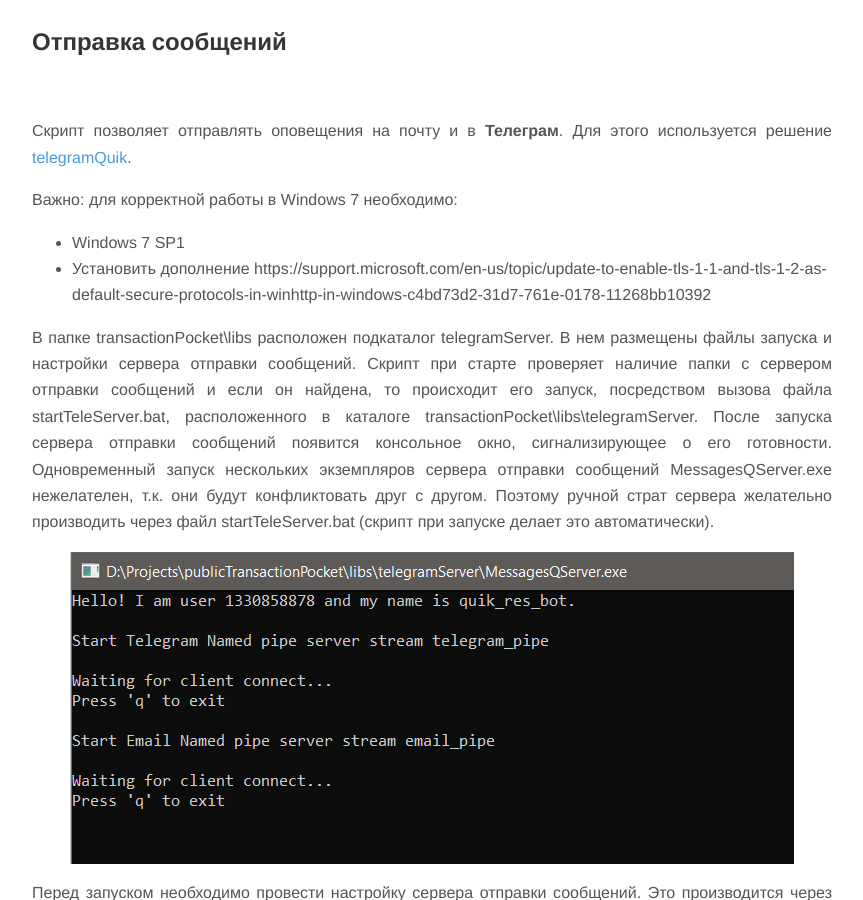
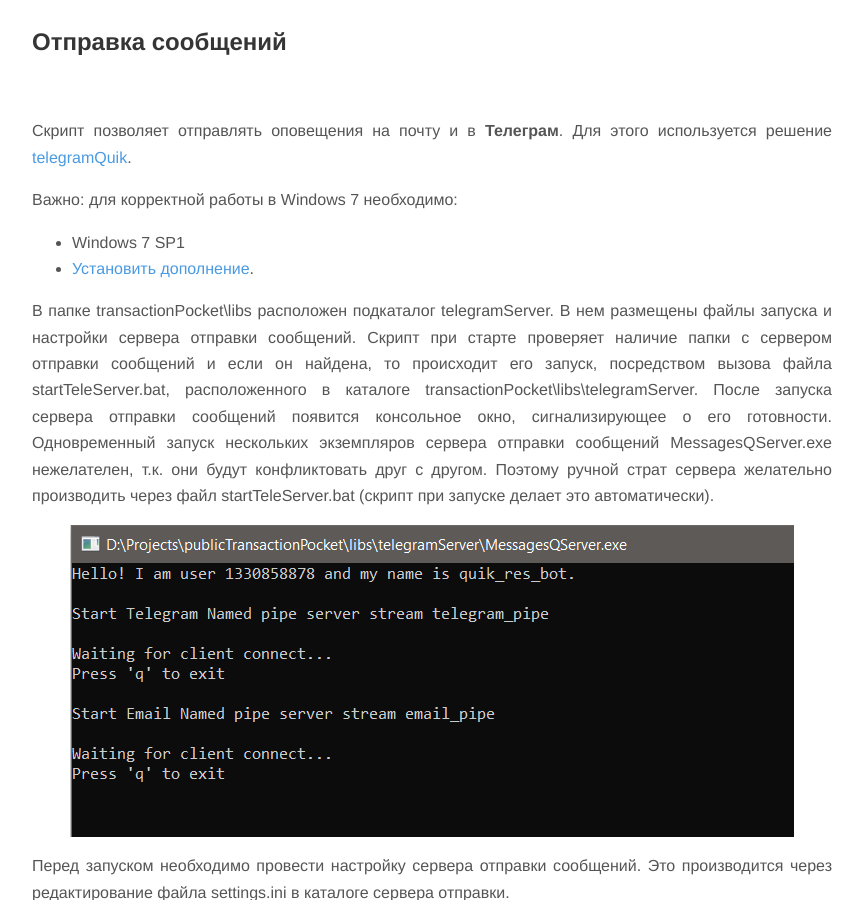
Before and after one commit to nick-nh/nick-nh.github.io, a Jekyll site: the page built from _posts/2021-01-10-transactionPocket-post.md, in a window 1280 px wide and 900 px high, scrolled down 6664 px. Shown: the whole window, without its empty margins (208-1071 px from the left). Built offline with Jekyll 4.4.1, drawn with Linux system fonts in a browser that asks for light colours; nearby versions of some CDN libraries.

Commit message:
fix link

```diff
--- a/_posts/2021-01-10-transactionPocket-post.md
+++ b/_posts/2021-01-10-transactionPocket-post.md
@@ -194,7 +194,7 @@ tags: ["карман_транзакций",скрипт,робот,lua,qlua,кв
 
 Важно: для корректной работы в Windows 7 необходимо:
 - Windows 7 SP1
-- Установить дополнение https://support.microsoft.com/en-us/topic/update-to-enable-tls-1-1-and-tls-1-2-as-default-secure-protocols-in-winhttp-in-windows-c4bd73d2-31d7-761e-0178-11268bb10392
+- [Установить дополнение](https://support.microsoft.com/en-us/topic/update-to-enable-tls-1-1-and-tls-1-2-as-default-secure-protocols-in-winhttp-in-windows-c4bd73d2-31d7-761e-0178-11268bb10392).
 
 
 В папке transactionPocket\libs расположен подкаталог telegramServer. В нем размещены файлы запуска и настройки сервера отправки сообщений.
```
